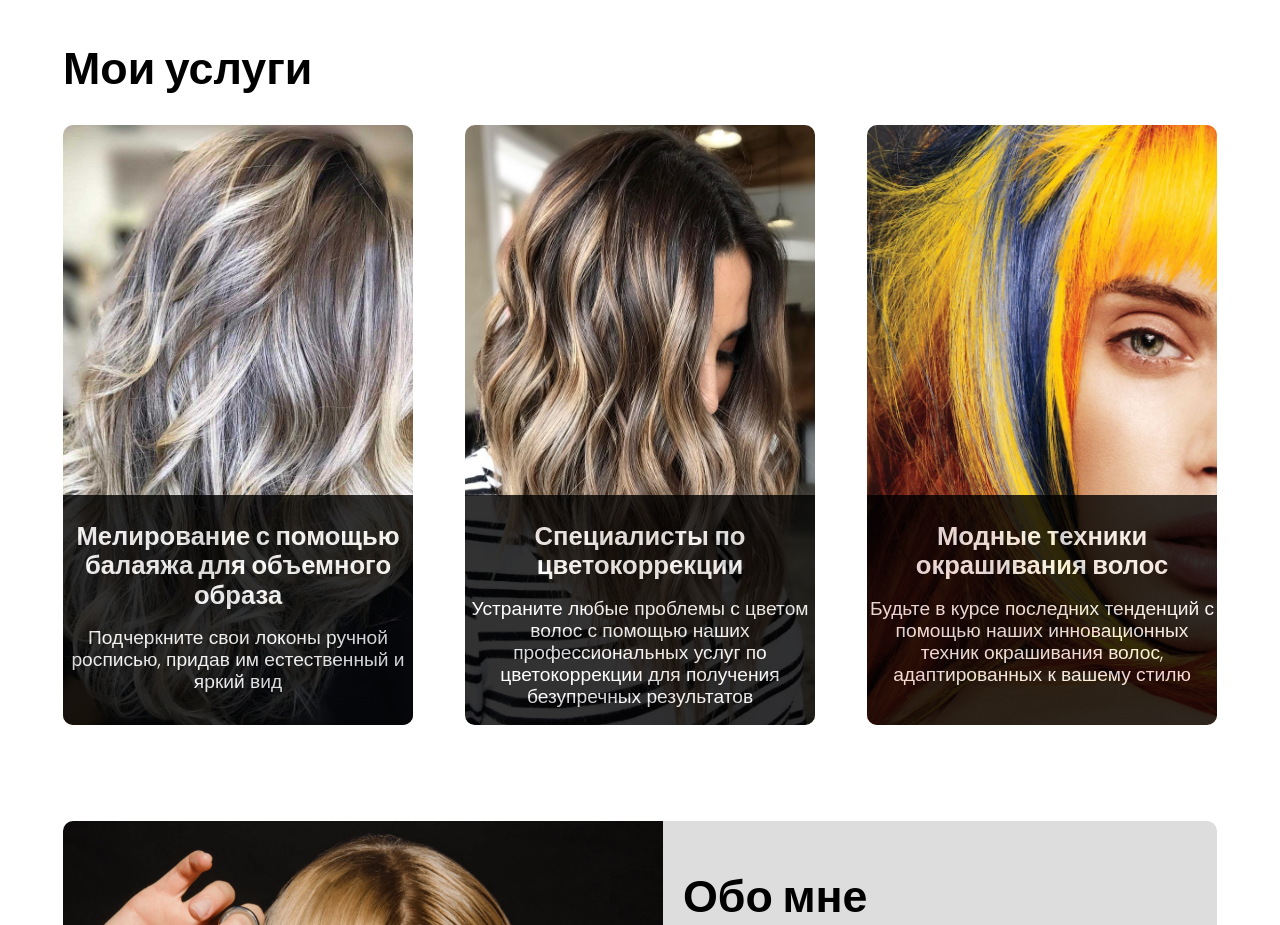
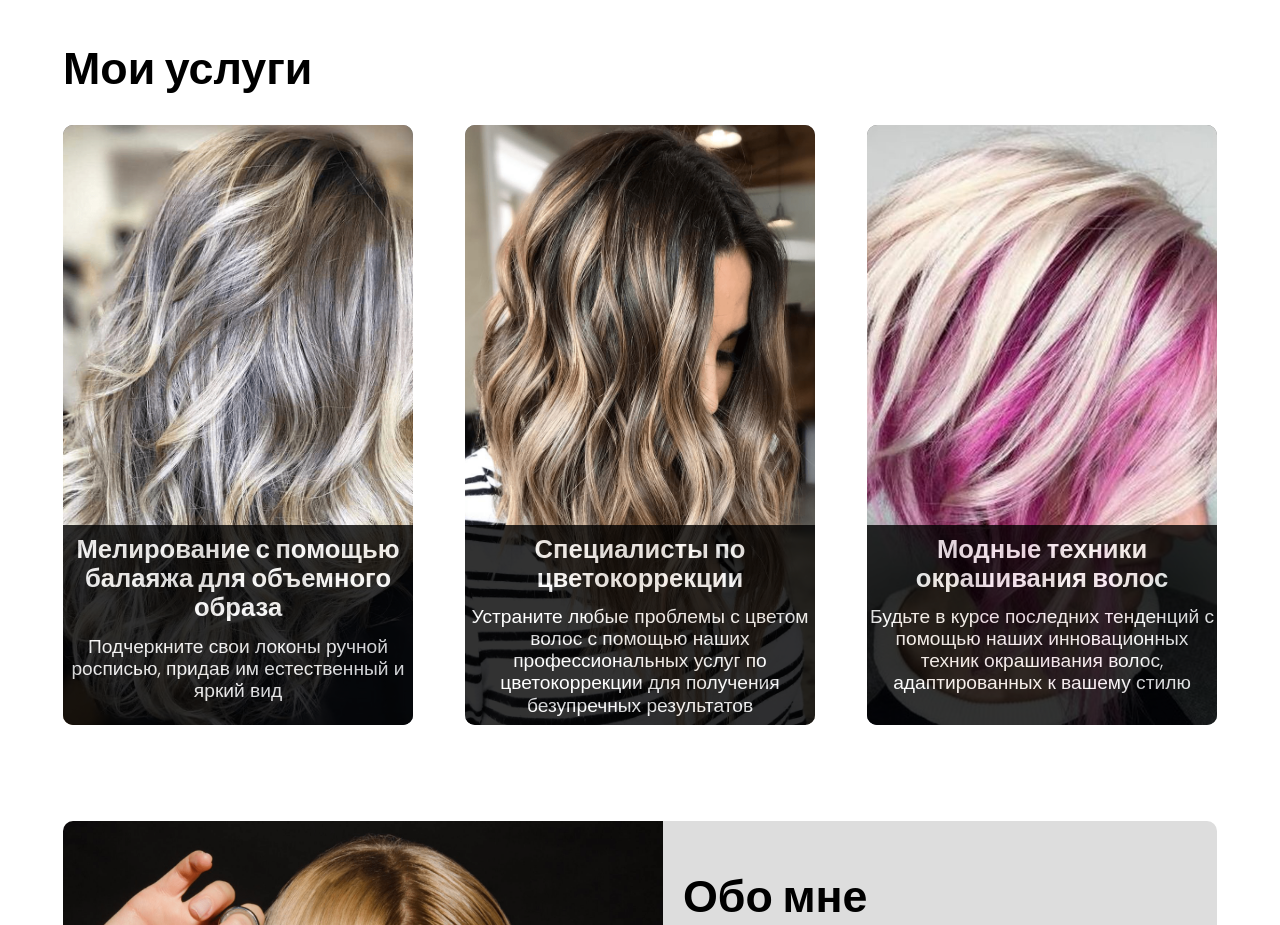
Before and after one commit to trofimov-aa/colorista, a plain HTML site: page index.html in a window 1280 px wide. Shown: the part 780-1705 px from the top of the page. Drawn offline with Linux system fonts and the light colour scheme.

Commit message:
3 commit

```diff
--- a/css/style.css
+++ b/css/style.css
@@ -159,47 +159,49 @@ li {
     flex-wrap: wrap;
     gap: 30px;
 }
-.services-card-one {
+.wrapper {
+    width: 350px;
+    height: 600px;
+    border: none;
+    border-radius: 10px;
+    overflow: hidden;
+    display: flex;
+    justify-content: center;
+    align-items: center;
+}
+.wrapper img {
+    height: 100%;
+    width: auto;
+    object-fit: cover;
+}
+.services-card {
    max-width: 350px;
    height: 600px;
    border-radius: 10px;
    background-color: #747474;
    text-align: center;
-   background-image: url(/img/1.jpeg);
    background-repeat: no-repeat;
    background-size: cover;
    background-position-x: center;
 }
-
-.services-card-two {
-    max-width: 350px;
-   height: 600px;
-   border-radius: 10px;
-   text-align: center;
-   background-image: url(/img/2.jpg);
-   background-repeat: no-repeat;
-   background-size: cover;
-   background-position-x: center;
-}
-.services-card-three {
-    max-width: 350px;
-   height: 600px;
-   border-radius: 10px;
-   text-align: center;
-   background-image: url(/img/3.jpg);
-   background-repeat: no-repeat;
-   background-size: cover;
-
-}
 .services-card-content {
-    margin-top: 370px;
+    position: relative;
+    top: -200px;
     color: #fff;
     background-color: #000000;
     opacity: 0.8;
     padding: 10px 0;
     border-bottom-right-radius: 10px;
     border-bottom-left-radius: 10px;
-    height: 230px;
+    height: 200px;
+}
+.services-card-content h3  {
+    padding: 0;
+    margin: 0;
+}
+.services-card-content p  {
+    padding: 0;
+
 }
 /* about */
 .about {
--- a/index.html
+++ b/index.html
@@ -46,19 +46,28 @@
         <div class="container">
             <h2  class="box">Мои услуги</h2>
             <div class="services-flex">
-                <div class="services-card-one box">
+                <div class="services-card box">
+                    <div class="wrapper">
+                        <img src="img/1-min.png" alt="">
+                    </div>
                     <div class="services-card-content">
                         <h3>Мелирование с помощью балаяжа для объемного образа</h3>
                         <p>Подчеркните свои локоны ручной росписью, придав им естественный и яркий вид</p>
                     </div>
                 </div>
-                <div class="services-card-two box">
+                <div class="services-card box">
+                    <div class="wrapper">
+                        <img src="img/2-min.png" alt="">
+                    </div>
                     <div class="services-card-content">
                         <h3>Специалисты по цветокоррекции</h3>
                         <p>Устраните любые проблемы с цветом волос с помощью наших профессиональных услуг по цветокоррекции для получения безупречных результатов</p>
                     </div>
                 </div>
-                <div class="services-card-three box">
+                <div class="services-card box">
+                    <div class="wrapper">
+                        <img src="img/3-1.jpg" alt="">
+                    </div>
                     <div class="services-card-content">
                         <h3>Модные техники окрашивания волос</h3>
                         <p>Будьте в курсе последних тенденций с помощью наших инновационных техник окрашивания волос, адаптированных к вашему стилю</p>
```
Also changed, not shown: img/3-1.jpg (added).
